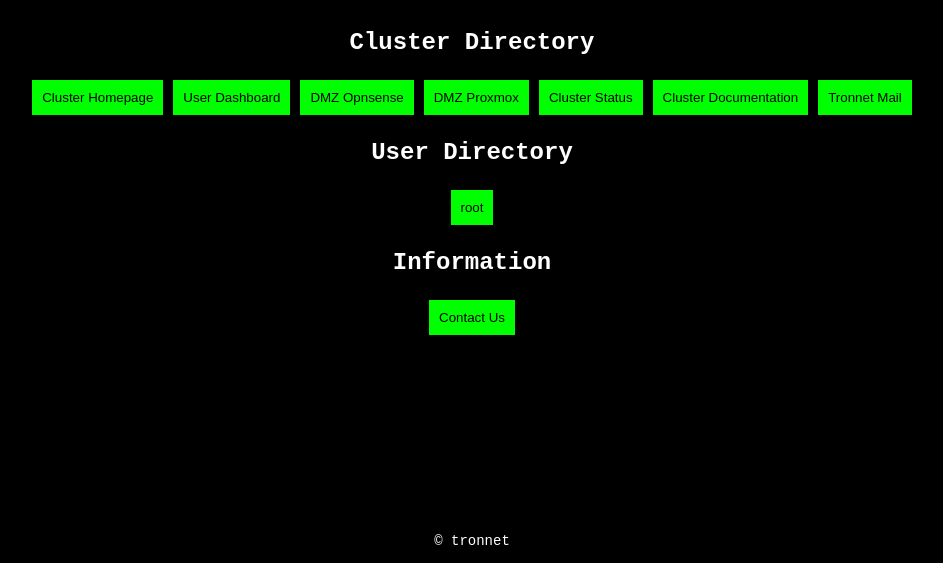
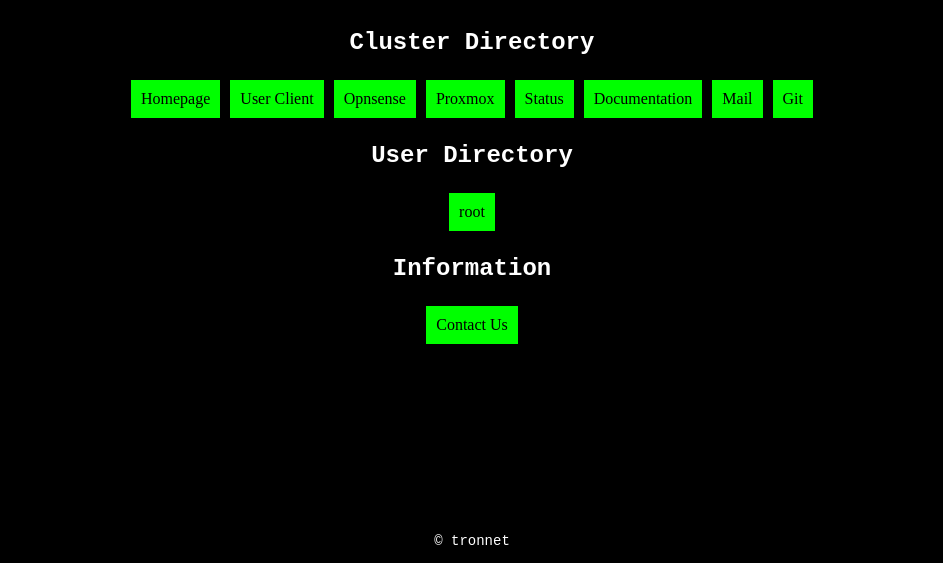
Before and after one commit to tronnet-gh/tronnet.net, a plain HTML site: page index.html in a window 1280 px wide. Shown: the part 237-800 px from the top of the page, without its empty margins (168-1111 px from the left). Drawn offline with Linux system fonts and the light colour scheme.

Commit message:
use a instead of button, update wiki link

```diff
--- a/css/style.css
+++ b/css/style.css
@@ -60,12 +60,13 @@ footer p {
 	gap: 10px;
 }
 
-.btn-group button {
+.btn-group a {
 	background-color: #00ff00; /* Green background */
 	color: black; /* White text */
 	padding: 10px; /* Some padding */
 	cursor: pointer; /* Pointer/hand icon */
 	border: none;
+	text-decoration: none;
 }
 
 .btn-group button:hover {
--- a/index.html
+++ b/index.html
@@ -16,23 +16,24 @@
 			<div class="center-div" style="max-width: 120ch;">
 				<h3>Cluster Directory</h3>
 				<div class="btn-group">
-					<button onclick="window.location.href='https://tronnet.net';">Cluster Homepage</button>
-					<button onclick="window.location.href='https://paas.tronnet.net';">User Dashboard</button>
-					<button onclick="window.location.href='https://opns.tronnet.net';">DMZ Opnsense</button>
-					<button onclick="window.location.href='https://pve.tronnet.net';">DMZ Proxmox</button>
-					<button onclick="window.location.href='https://status.tronnet.net';">Cluster Status</button>
-					<button onclick="window.location.href='https://wiki.tronnet.net';">Cluster Documentation</button>
-					<button onclick="window.location.href='https://mail.tronnet.net';">Tronnet Mail</button>
+					<a href='https://tronnet.net'>Homepage</a>
+					<a href='https://paas.tronnet.net'>User Client</a>
+					<a href='https://opns.tronnet.net'>Opnsense</a>
+					<a href='https://pve.tronnet.net'>Proxmox</a>
+					<a href='https://status.tronnet.net'>Status</a>
+					<a href='https://wiki.tronnet.net'>Documentation</a>
+					<a href='https://mail.tronnet.net'>Mail</a>
+					<a href="https://git.tronnet.net">Git</a>
 				</div>
 
 				<h3>User Directory</h3>
 				<div class="btn-group">
-					<button onclick="window.location.href='https://root.tronnet.net';">root</button>
+					<a href='https://root.tronnet.net'>root</a>
 				</div>
 
 				<h3>Information</h3>
 				<div class="btn-group">
-					<button onclick="window.location.href='contact.html';">Contact Us</button>
+					<a href='contact.html'>Contact Us</a>
 				</div>
 			</div>
 		</main>
```
Also changed, not shown: contact.html (+2 -2 lines).
